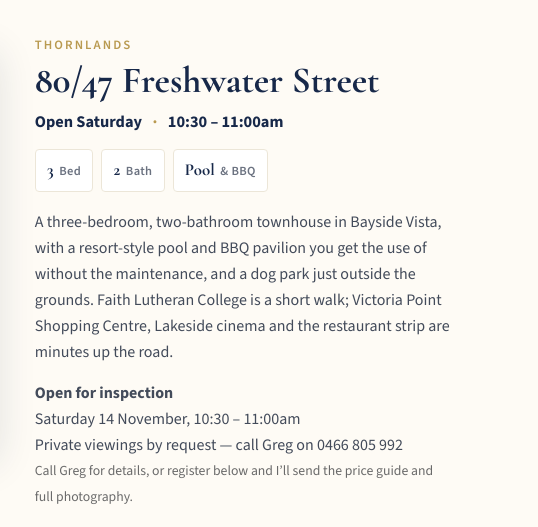
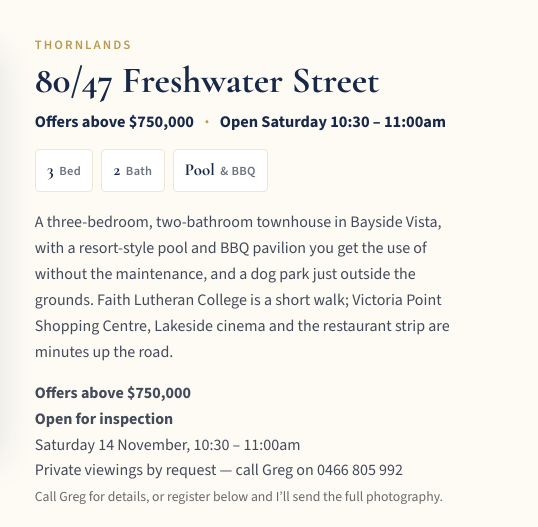
Before and after one commit to sunofsep1/gregleighproperty, a plain HTML site: page listings.html in a window 1280 px wide. Shown: the part 618-1145 px from the top of the page, 742-1280 px from the left. Drawn offline with nearby package versions, Linux system fonts and the light colour scheme.

Commit message:
80/47 Freshwater: price shown as Offers above $750,000
Co-Authored-By: Claude Fable 5.2 <noreply@anthropic.com>

Claude-Session: https://claude.ai/code/session_011uros5HLAa1KhgEujnfbJf

```diff
--- a/listings.html
+++ b/listings.html
@@ -4,7 +4,7 @@
 <meta charset="UTF-8" />
 <meta name="viewport" content="width=device-width, initial-scale=1.0" />
 <title>Current Listings — Greg Leigh | Queensland Sotheby's</title>
-<meta name="description" content="Current listings marketed by Greg Leigh, Queensland Sotheby's International Realty — 17 Elysium Road Rochedale South (for sale, private viewings by appointment), 9 Wilohurst Drive Redland Bay (private treaty, welcoming all offers) and 80/47 Freshwater Street Thornlands open Sat 14 November, 10:30am." />
+<meta name="description" content="Current listings marketed by Greg Leigh, Queensland Sotheby's International Realty — 17 Elysium Road Rochedale South (for sale, private viewings by appointment), 9 Wilohurst Drive Redland Bay (private treaty, welcoming all offers) and 80/47 Freshwater Street Thornlands (offers above $750,000, open Sat 14 November 10:30am)." />
 <link rel="preconnect" href="https://fonts.googleapis.com" />
 <link rel="preconnect" href="https://fonts.gstatic.com" crossorigin />
 <link href="https://fonts.googleapis.com/css2?family=Cormorant+Garamond:wght@500;600;700&family=Source+Sans+3:wght@400;500;600;700&display=swap" rel="stylesheet" />
@@ -18,13 +18,13 @@
   <meta property="og:type" content="website" />
   <meta property="og:url" content="https://gregleighproperty.com.au/listings" />
   <meta property="og:title" content="Current Listings — Greg Leigh | Queensland Sotheby's" />
-  <meta property="og:description" content="Current listings marketed by Greg Leigh, Queensland Sotheby's International Realty — 17 Elysium Road Rochedale South (for sale, private viewings by appointment), 9 Wilohurst Drive Redland Bay (private treaty, welcoming all offers) and 80/47 Freshwater Street Thornlands open Sat 14 November, 10:30am." />
+  <meta property="og:description" content="Current listings marketed by Greg Leigh, Queensland Sotheby's International Realty — 17 Elysium Road Rochedale South (for sale, private viewings by appointment), 9 Wilohurst Drive Redland Bay (private treaty, welcoming all offers) and 80/47 Freshwater Street Thornlands (offers above $750,000, open Sat 14 November 10:30am)." />
   <meta property="og:image" content="https://gregleighproperty.com.au/assets/brand/og-share.jpg" />
   <meta property="og:image:width" content="1200" />
   <meta property="og:image:height" content="630" />
   <meta name="twitter:card" content="summary_large_image" />
   <meta name="twitter:title" content="Current Listings — Greg Leigh | Queensland Sotheby's" />
-  <meta name="twitter:description" content="Current listings marketed by Greg Leigh, Queensland Sotheby's International Realty — 17 Elysium Road Rochedale South (for sale, private viewings by appointment), 9 Wilohurst Drive Redland Bay (private treaty, welcoming all offers) and 80/47 Freshwater Street Thornlands open Sat 14 November, 10:30am." />
+  <meta name="twitter:description" content="Current listings marketed by Greg Leigh, Queensland Sotheby's International Realty — 17 Elysium Road Rochedale South (for sale, private viewings by appointment), 9 Wilohurst Drive Redland Bay (private treaty, welcoming all offers) and 80/47 Freshwater Street Thornlands (offers above $750,000, open Sat 14 November 10:30am)." />
   <meta name="twitter:image" content="https://gregleighproperty.com.au/assets/brand/og-share.jpg" />
   <script src="/assets/tracking.js" defer></script>
 <!-- === tier1:end === -->
@@ -113,14 +113,14 @@
 <div class="feature__info">
 <div class="feature__suburb">Thornlands</div>
 <h3 class="feature__addr">80/47 Freshwater Street</h3>
-<div class="feature__status">Open Saturday <span class="dot">&middot;</span> 10:30 &ndash; 11:00am</div>
+<div class="feature__status">Offers above $750,000 <span class="dot">&middot;</span> Open Saturday 10:30 &ndash; 11:00am</div>
 <div class="feature__specs">
 <span class="spec"><b>3</b> <span>Bed</span></span>
 <span class="spec"><b>2</b> <span>Bath</span></span>
 <span class="spec"><b>Pool</b> <span>&amp; BBQ</span></span>
 </div>
 <p class="feature__desc">A three-bedroom, two-bathroom townhouse in Bayside Vista, with a resort-style pool and BBQ pavilion you get the use of without the maintenance, and a dog park just outside the grounds. Faith Lutheran College is a short walk; Victoria Point Shopping Centre, Lakeside cinema and the restaurant strip are minutes up the road.</p>
-<div class="feature__desc" style="margin-top:-.35rem"><b>Open for inspection</b><br>Saturday 14 November, 10:30 &ndash; 11:00am<br>Private viewings by request &mdash; call Greg on 0466 805 992<br><span style="font-size:.86rem;color:#6a6a6a">Call Greg for details, or register below and I&rsquo;ll send the price guide and full photography.</span></div>
+<div class="feature__desc" style="margin-top:-.35rem"><b>Offers above $750,000</b><br><b>Open for inspection</b><br>Saturday 14 November, 10:30 &ndash; 11:00am<br>Private viewings by request &mdash; call Greg on 0466 805 992<br><span style="font-size:.86rem;color:#6a6a6a">Call Greg for details, or register below and I&rsquo;ll send the full photography.</span></div>
 <div class="feature__actions">
 <a class="btn btn--navy ri-open" href="#register-freshwater">Register your interest</a>
 <a class="btn btn--outline" href="tel:0466805992">Call Greg</a>
@@ -134,7 +134,7 @@
 <div>
 <p style="margin:0 0 8px;font-size:12px;font-weight:700;letter-spacing:.16em;text-transform:uppercase;color:#B99A50;">Register your interest</p>
 <h3 style="margin:0 0 6px;font-family:'Cormorant Garamond',Georgia,serif;font-weight:600;font-size:clamp(24px,2.6vw,30px);color:#fff;line-height:1.15;">80/47 Freshwater Street, Thornlands</h3>
-<p style="margin:0 0 12px;font-size:15px;line-height:1.55;color:#D8D0BE;">Open for inspection Saturday 14 November, 10:30 &ndash; 11:00am. Private viewings by request. Register and I&rsquo;ll send you the price guide and full photography, and let you know about any additional viewing times.</p>
+<p style="margin:0 0 12px;font-size:15px;line-height:1.55;color:#D8D0BE;">Offers above $750,000. Open for inspection Saturday 14 November, 10:30 &ndash; 11:00am. Private viewings by request. Register and I&rsquo;ll send you the full photography, and let you know about any additional viewing times.</p>
 <p style="margin:0;font-size:13px;color:#8E97AC;">Your details come straight to Greg Leigh &mdash; no third parties, no spam.</p>
 </div>
 <form class="ri-form" data-listing="Freshwater Street Thornlands (VIP twilight list)" novalidate
```
Also changed, not shown: index.html (+1 -1 lines).
